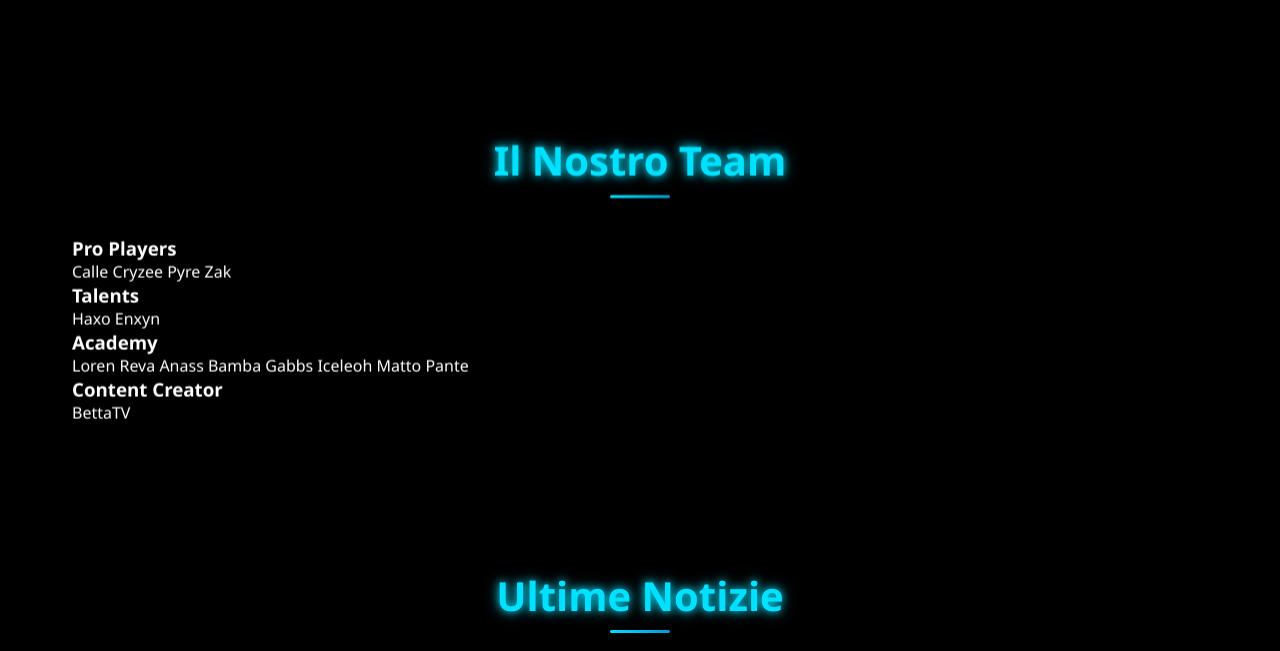
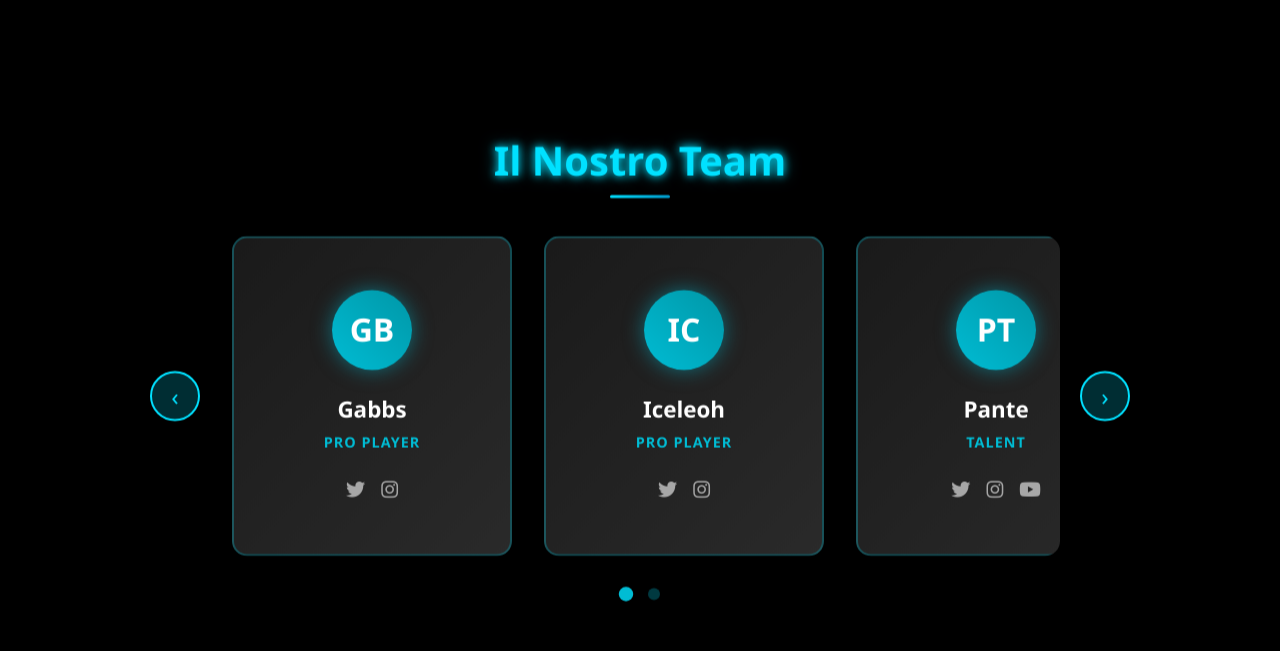
Before and after one commit to clarvs/clarvs.github.io, a plain HTML site: page index.html in a window 1280 px wide. Shown: the part 843-1494 px from the top of the page. Drawn offline with nearby package versions, Linux system fonts and the light colour scheme; animation ran at ten frames a second; a script that the page names is missing.

Commit message:
versione 0.7

```diff
--- a/index.html
+++ b/index.html
@@ -48,53 +48,111 @@
         <section class="hero particles-bg" aria-labelledby="hero-heading">
             <div class="hero-content animate-fade-in">
                 <h1 id="hero-heading" class="hero-title animate-slide-up">CLARVS</h1>
-                <p class="hero-subtitle animate-slide-up animate-delay-1">Il Futuro dell'Esport Italiano</p>
-                <div class="hero-buttons animate-fade-in animate-delay-2">
-                    <a href="pagine/roster.html" class="btn btn-primary">Scopri il Team</a>
-                    <a href="pagine/tv.html" class="btn btn-secondary">Clarvs TV</a>
+                <div class="hero-buttons animate-slide-up animate-delay-1">
+                    <a href="pagine/roster.html" data-page="roster" class="cta-button ripple hover-lift">SCOPRI IL TEAM</a>
+                    <a href="#news" class="cta-button transparent ripple hover-lift animate-delay-1">ULTIME NOTIZIE</a>
                 </div>
+                <p class="hero-text animate-text-glow animate-slide-up animate-delay-2">Dal 2019 ad oggi per scrivere la storia insieme...</p>
             </div>
         </section>
 
         <section class="team-preview reveal" aria-labelledby="team-heading">
             <div class="container">
-                <h2 id="team-heading">Il Nostro Team</h2>
-                <div class="team-categories">
-                    <div class="category">
-                        <h3>Pro Players</h3>
-                        <div class="player-list">
-                            <span class="player-name">Calle</span>
-                            <span class="player-name">Cryzee</span>
-                            <span class="player-name">Pyre</span>
-                            <span class="player-name">Zak</span>
+                <h2 id="team-heading" style="color: #00e1ff; text-align: center; margin-bottom: 3rem; font-size: 2.5rem;">Il Nostro Team</h2>
+                <div class="roster-slider-wrapper">
+                    <button class="slider-btn prev" onclick="previousSlide()">‹</button>
+                    <div class="roster-slider">
+                        <div class="roster-container" id="rosterContainer">
+                            <!-- Cards del roster -->
+                            <div class="roster-card">
+                                <div class="card-content">
+                                    <div class="player-initial">CR</div>
+                                    <h3>Cryzee</h3>
+                                    <p class="player-role">PRO PLAYER</p>
+                                    <div class="social-icons">
+                                        <a href="https://x.com/Cryzee7x" target="_blank"><i class="fab fa-twitter"></i></a>
+                                        <a href="https://www.instagram.com/cryzee7x?utm_source=ig_web_button_share_sheet&igsh=ZDNlZDc0MzIxNw==" target="_blank"><i class="fab fa-instagram"></i></a>
                                     </div>
                                 </div>
-                    <div class="category">
-                        <h3>Talents</h3>
-                        <div class="player-list">
-                            <span class="player-name">Haxo</span>
-                            <span class="player-name">Enxyn</span>
+                            </div>
+
+                            <div class="roster-card">
+                                <div class="card-content">
+                                    <div class="player-initial">GB</div>
+                                    <h3>Gabbs</h3>
+                                    <p class="player-role">PRO PLAYER</p>
+                                    <div class="social-icons">
+                                        <a href="https://x.com/gabbsfn" target="_blank"><i class="fab fa-twitter"></i></a>
+                                        <a href="https://www.instagram.com/gabbsfn?utm_source=ig_web_button_share_sheet&igsh=ZDNlZDc0MzIxNw==" target="_blank"><i class="fab fa-instagram"></i></a>
                                     </div>
                                 </div>
-                    <div class="category">
-                        <h3>Academy</h3>
-                        <div class="player-list">
-                            <span class="player-name">Loren</span>
-                            <span class="player-name">Reva</span>
-                            <span class="player-name">Anass</span>
-                            <span class="player-name">Bamba</span>
-                            <span class="player-name">Gabbs</span>
-                            <span class="player-name">Iceleoh</span>
-                            <span class="player-name">Matto</span>
-                            <span class="player-name">Pante</span>
+                            </div>
+
+                            <div class="roster-card">
+                                <div class="card-content">
+                                    <div class="player-initial">IC</div>
+                                    <h3>Iceleoh</h3>
+                                    <p class="player-role">PRO PLAYER</p>
+                                    <div class="social-icons">
+                                        <a href="https://x.com/iceLeoh" target="_blank"><i class="fab fa-twitter"></i></a>
+                                        <a href="https://www.instagram.com/iceleoh?utm_source=ig_web_button_share_sheet&igsh=ZDNlZDc0MzIxNw==" target="_blank"><i class="fab fa-instagram"></i></a>
                                     </div>
                                 </div>
-                    <div class="category">
-                        <h3>Content Creator</h3>
-                        <div class="player-list">
-                            <span class="player-name">BettaTV</span>
+                            </div>
+
+                            <div class="roster-card">
+                                <div class="card-content">
+                                    <div class="player-initial">PT</div>
+                                    <h3>Pante</h3>
+                                    <p class="player-role">TALENT</p>
+                                    <div class="social-icons">
+                                        <a href="https://x.com/Pantefn7" target="_blank"><i class="fab fa-twitter"></i></a>
+                                        <a href="https://www.instagram.com/pantefn_?utm_source=ig_web_button_share_sheet&igsh=ZDNlZDc0MzIxNw==" target="_blank"><i class="fab fa-instagram"></i></a>
+                                        <a href="https://www.youtube.com/@pantefn" target="_blank"><i class="fab fa-youtube"></i></a>
                                     </div>
                                 </div>
+                            </div>
+
+                            <div class="roster-card">
+                                <div class="card-content">
+                                    <div class="player-initial">RV</div>
+                                    <h3>Reva</h3>
+                                    <p class="player-role">ACADEMY</p>
+                                    <div class="social-icons">
+                                        <a href="https://x.com/RevaXbot" target="_blank"><i class="fab fa-twitter"></i></a>
+                                        <a href="https://www.instagram.com/reva_exe?utm_source=ig_web_button_share_sheet&igsh=ZDNlZDc0MzIxNw==" target="_blank"><i class="fab fa-instagram"></i></a>
+                                    </div>
+                                </div>
+                            </div>
+
+                            <div class="roster-card">
+                                <div class="card-content">
+                                    <div class="player-initial">HX</div>
+                                    <h3>Haxo</h3>
+                                    <p class="player-role">ACADEMY</p>
+                                    <div class="social-icons">
+                                        <a href="https://x.com/HaxoFN_" target="_blank"><i class="fab fa-twitter"></i></a>
+                                    </div>
+                                </div>
+                            </div>
+
+                            <div class="roster-card">
+                                <div class="card-content">
+                                    <div class="player-initial">LR</div>
+                                    <h3>Loren</h3>
+                                    <p class="player-role">ACADEMY</p>
+                                    <div class="social-icons">
+                                        <a href="https://x.com/LoranceFN" target="_blank"><i class="fab fa-twitter"></i></a>
+                                    </div>
+                                </div>
+                            </div>
+                        </div>
+                    </div>
+                    <button class="slider-btn next" onclick="nextSlide()">›</button>
+                </div>
+                <div class="slider-dots">
+                    <div class="dot active"></div>
+                    <div class="dot"></div>
                 </div>
             </div>
         </section>
```
Lines whose indentation alone changed are shown as unchanged.
